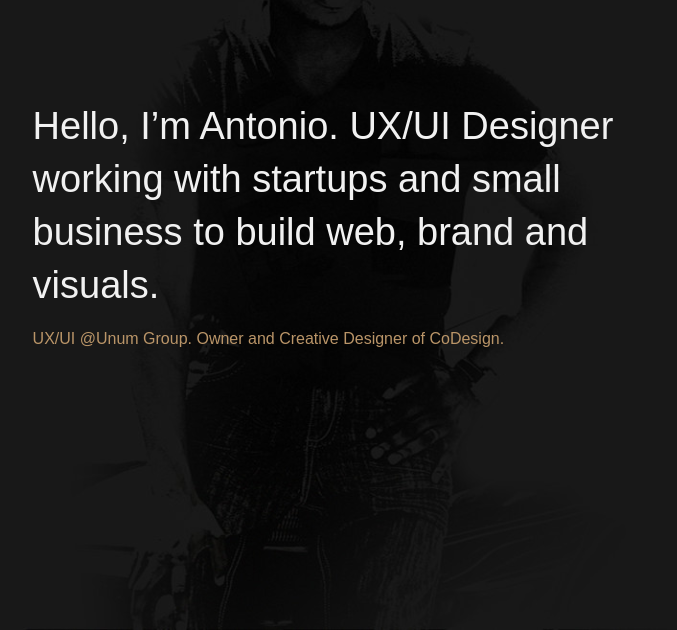
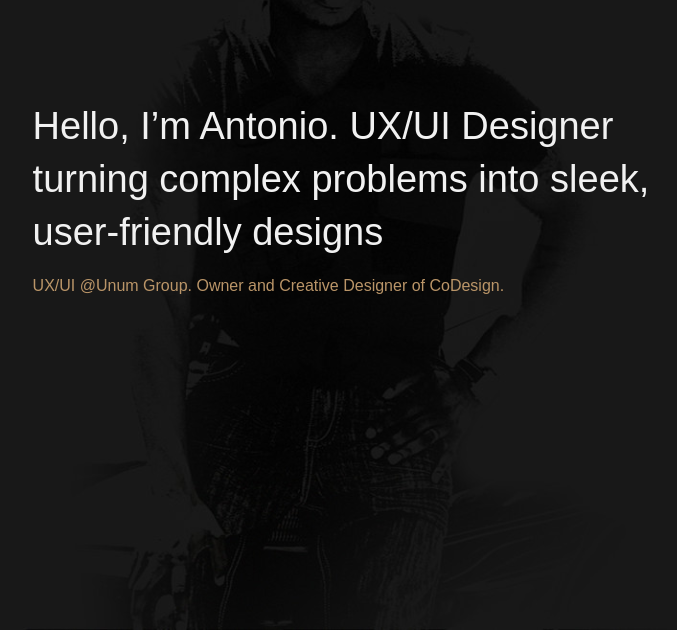
Before and after one commit to antoniosamuels/antoniosamuels.github.io, a plain HTML site: page index.html in a window 1280 px wide. Shown: the part 170-800 px from the top of the page, without its empty margins (249-926 px from the left). Drawn offline with Linux system fonts and the light colour scheme; a web font is replaced by a local one.

Commit message:
change title text

```diff
--- a/index.html
+++ b/index.html
@@ -35,7 +35,7 @@
             </nav>
 
             <div class="intro">
-                <p class="quetext">Hello, I’m Antonio. UX/UI Designer working with startups and small business to build web, brand and visuals.</p>
+                <p class="quetext">Hello, I’m Antonio. UX/UI Designer turning complex problems into sleek, user-friendly designs</p>
                 <p class="quesub">UX/UI @Unum Group. Owner and Creative Designer of CoDesign.</p>
             </div>
         </header>
```
